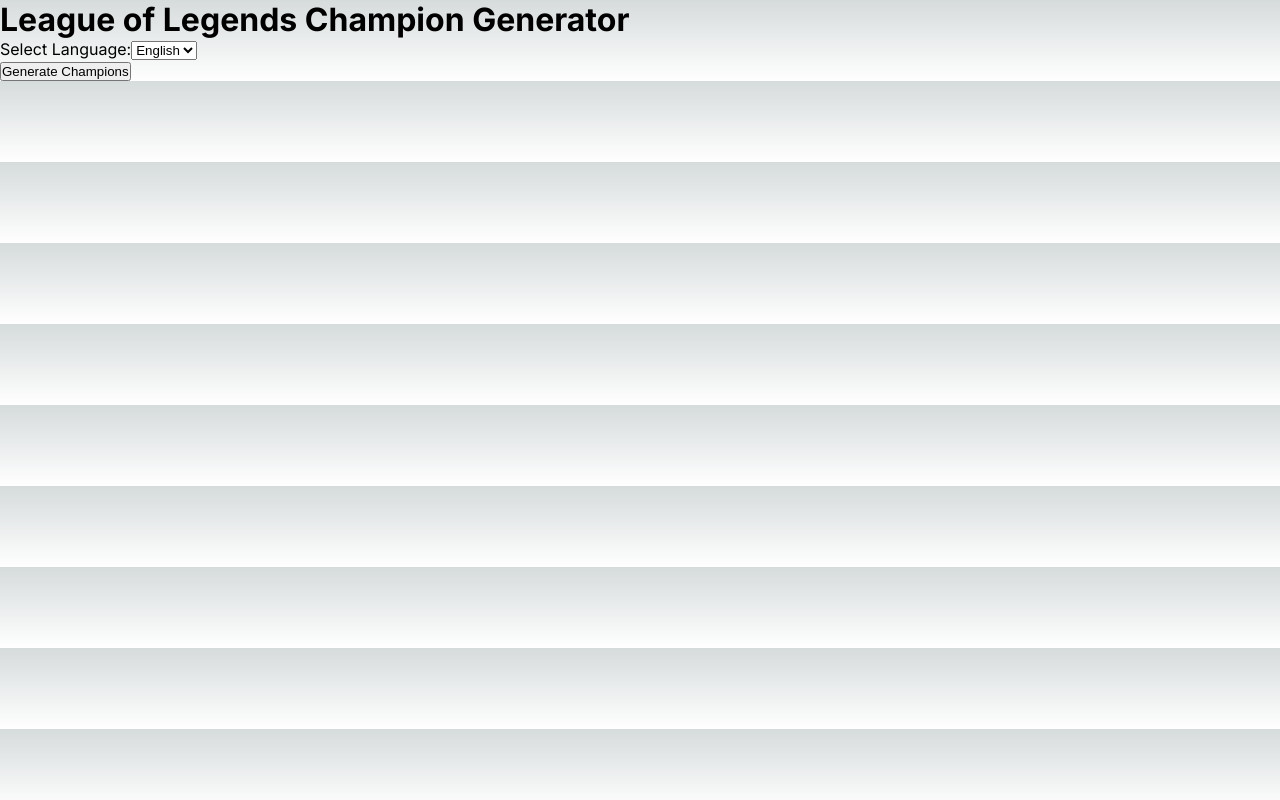
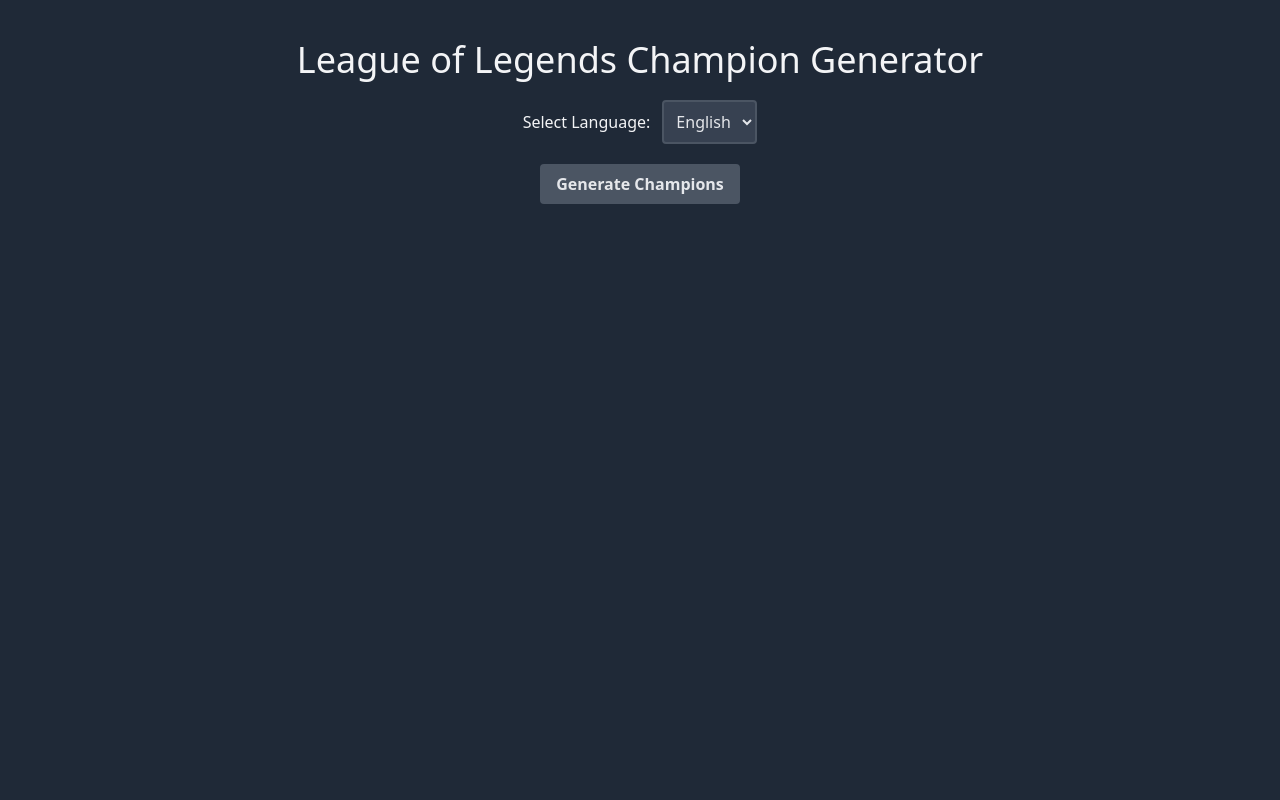
Before and after one commit to yoshinoa/aramscript, a Next.js app: page / in a window 1280 px wide. Built offline with nearby package versions, Linux system fonts and the light colour scheme.

Commit message:
tailwind css so we look a little cuter

```diff
--- a/app/globals.css
+++ b/app/globals.css
@@ -1,3 +1,9 @@
+@import url("https://fonts.googleapis.com/css2?family=Lato:wght@400;700&display=swap");
+
+@tailwind base;
+@tailwind components;
+@tailwind utilities;
+
 :root {
   --max-width: 1100px;
   --border-radius: 12px;
@@ -85,16 +91,6 @@
   overflow-x: hidden;
 }
 
-body {
-  color: rgb(var(--foreground-rgb));
-  background: linear-gradient(
-      to bottom,
-      transparent,
-      rgb(var(--background-end-rgb))
-    )
-    rgb(var(--background-start-rgb));
-}
-
 a {
   color: inherit;
   text-decoration: none;
@@ -106,14 +102,80 @@
   }
 }
 
+/* body {
+  font-family: "Lato", sans-serif;
+  background-color: #6e5774;
+  color: #a5a2ad;
+}
+
+h1 {
+  color: #86848c;
+  text-align: center;
+}
+
+.headerDiv {
+  display: flex;
+  justify-content: center;
+  flex-direction: column;
+  align-items: center;
+}
+
+.languageSelector {
+  max-width: 20%;
+}
+
 .team-container {
   display: flex;
+  justify-content: space-around;
+  margin-top: 2em;
 }
 
 .team-column {
   flex: 1;
+  background-color: #484564;
+  border-radius: 5px;
+  padding: 1em;
+  margin: 1em;
+}
+
+.team-column ul {
+  column-width: 200px;
+  column-gap: 1em;
+  padding: 0;
+}
+
+.team-column h2 {
+  color: #5b5271;
+  text-align: center;
+  border-bottom: 1px solid #5b5271;
+  padding-bottom: 0.5em;
 }
 
 .lipog {
   list-style-type: none;
+  padding: 0.5em 0;
 }
+
+.lipog img {
+  max-width: 50px;
+  max-height: 50px;
+  width: auto;
+  height: auto;
+  margin-right: 10px;
+}
+
+button {
+  display: block;
+  background-color: #7c7a8a;
+  color: #231c35;
+  padding: 10px 20px;
+  margin: 1em auto;
+  border: none;
+  border-radius: 5px;
+  cursor: pointer;
+  transition: background-color 0.3s;
+}
+
+button:hover {
+  background-color: #2a2b47;
+} */
--- a/app/page.js
+++ b/app/page.js
@@ -15,12 +15,13 @@
   const generateChampions = async () => {
     try {
       const response = await axios.get(
-        `https://ddragon.leagueoflegends.com/cdn/11.11.1/data/${selectedLanguage}/champion.json`
+        `https://ddragon.leagueoflegends.com/cdn/13.12.1/data/${selectedLanguage}/champion.json`
       );
       const championsData = response.data.data;
-      const champions = Object.values(championsData).map(
-        (champion) => champion.name
-      );
+      const champions = Object.values(championsData).map((champion) => ({
+        name: champion.name,
+        img: `http://ddragon.leagueoflegends.com/cdn/13.12.1/img/champion/${champion.image.full}`,
+      }));
 
       const shuffledChampions = champions.sort(() => 0.5 - Math.random());
 
@@ -35,41 +36,52 @@
   };
 
   return (
-    <div>
-      <h1>League of Legends Champion Generator</h1>
-      <div>
-        <label htmlFor="language">Select Language:</label>
+    <div className="bg-gray-800 text-gray-100 min-h-screen font-sans">
+      <div className="flex flex-col items-center py-10">
+        <h1 className="text-4xl mb-5">League of Legends Champion Generator</h1>
+        <div className="mb-5">
+          <label htmlFor="language" className="mr-3">
+            Select Language:
+          </label>
           <select
             id="language"
             value={selectedLanguage}
             onChange={handleChangeLanguage}
+            className="rounded border-2 border-gray-600 bg-gray-700 text-gray-200 p-2"
           >
             <option value="en_US">English</option>
             <option value="zh_CN">中文</option>
             <option value="ja_JP">日本語</option>
             <option value="fr_FR">French</option>
-          {/* Add more language options as needed */}
           </select>
         </div>
-      <button onClick={generateChampions}>Generate Champions</button>
+        <button
+          onClick={generateChampions}
+          className="bg-gray-600 hover:bg-gray-500 text-gray-200 font-bold py-2 px-4 rounded"
+        >
+          Generate Champions
+        </button>
+      </div>
       {blueTeam.length > 0 && redTeam.length > 0 && (
-        <div className="team-container">
-          <div className="team-column">
-            <h2>Blue Team:</h2>
-            <ul>
+        <div className="flex justify-around mx-5">
+          <div className="bg-gray-700 rounded p-5 w-1/2 mx-2">
+            <h2 className="text-2xl text-center mb-5">Blue Team:</h2>
+            <ul className="grid grid-cols-3 gap-4">
               {blueTeam.map((champion, index) => (
-                <li className="lipog" key={index}>
-                  {champion}
+                <li key={index} className="flex items-center">
+                  <img src={champion.img} className="w-16 h-16 mr-3" />
+                  {champion.name}
                 </li>
               ))}
             </ul>
           </div>
-          <div className="team-column">
-            <h2>Red Team:</h2>
-            <ul>
+          <div className="bg-gray-700 rounded p-5 w-1/2 mx-2">
+            <h2 className="text-2xl text-center mb-5">Red Team:</h2>
+            <ul className="grid grid-cols-3 gap-4">
               {redTeam.map((champion, index) => (
-                <li className="lipog" key={index}>
-                  {champion}
+                <li key={index} className="flex items-center">
+                  <img src={champion.img} className="w-16 h-16 mr-3" />
+                  {champion.name}
                 </li>
               ))}
             </ul>
--- a/package.json
+++ b/package.json
@@ -13,5 +13,10 @@
     "next": "13.4.4",
     "react": "18.2.0",
     "react-dom": "18.2.0"
+  },
+  "devDependencies": {
+    "autoprefixer": "^10.4.14",
+    "postcss": "^8.4.24",
+    "tailwindcss": "^3.3.2"
   }
 }
--- /dev/null
+++ b/postcss.config.js
@@ -0,0 +1,6 @@
+module.exports = {
+  plugins: {
+    tailwindcss: {},
+    autoprefixer: {},
+  },
+}
--- /dev/null
+++ b/tailwind.config.js
@@ -0,0 +1,15 @@
+/** @type {import('tailwindcss').Config} */
+module.exports = {
+  content: [
+    "./app/**/*.{js,ts,jsx,tsx,mdx}",
+    "./pages/**/*.{js,ts,jsx,tsx,mdx}",
+    "./components/**/*.{js,ts,jsx,tsx,mdx}",
+
+    // Or if using `src` directory:
+    "./src/**/*.{js,ts,jsx,tsx,mdx}",
+  ],
+  theme: {
+    extend: {},
+  },
+  plugins: [],
+};
```
Also changed, not shown: 1 other file (tests, documents, lock files or other folders). Lines whose indentation alone changed are shown as unchanged.
